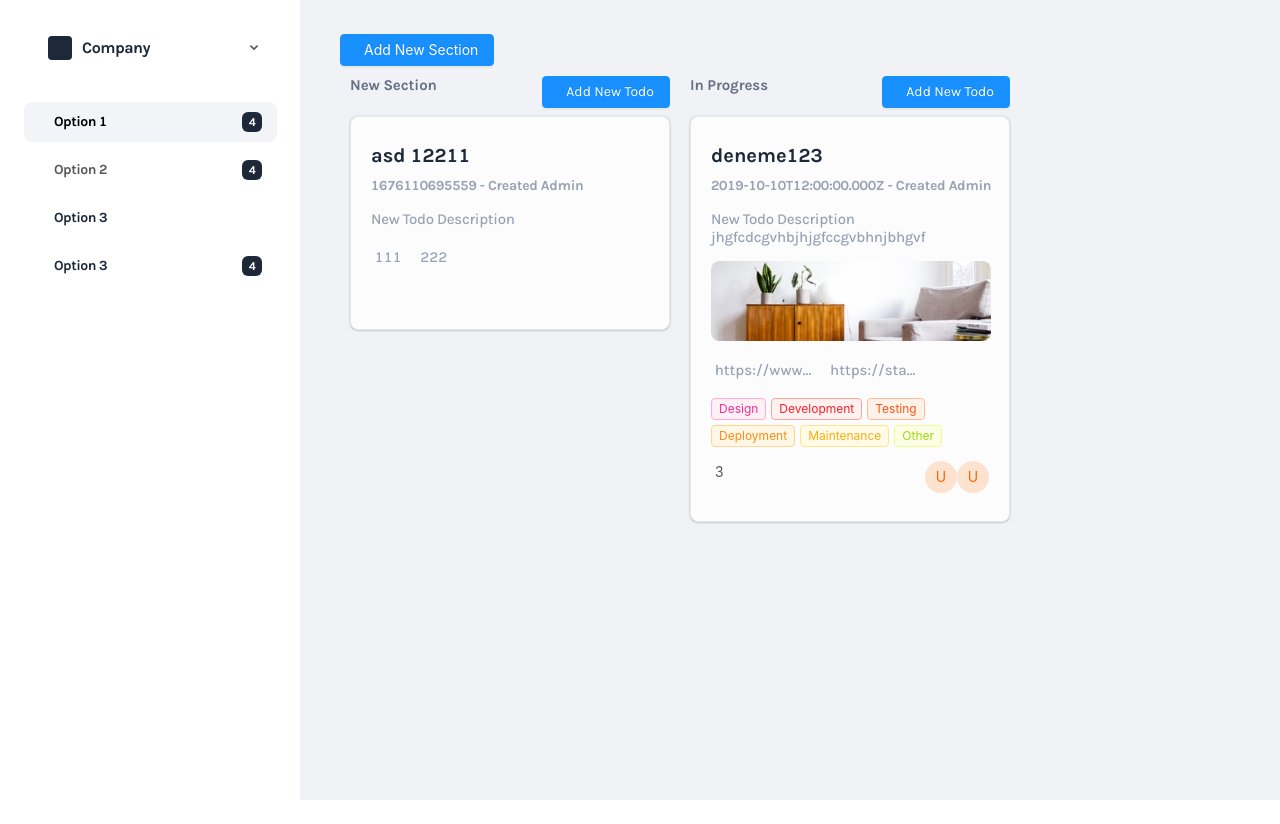
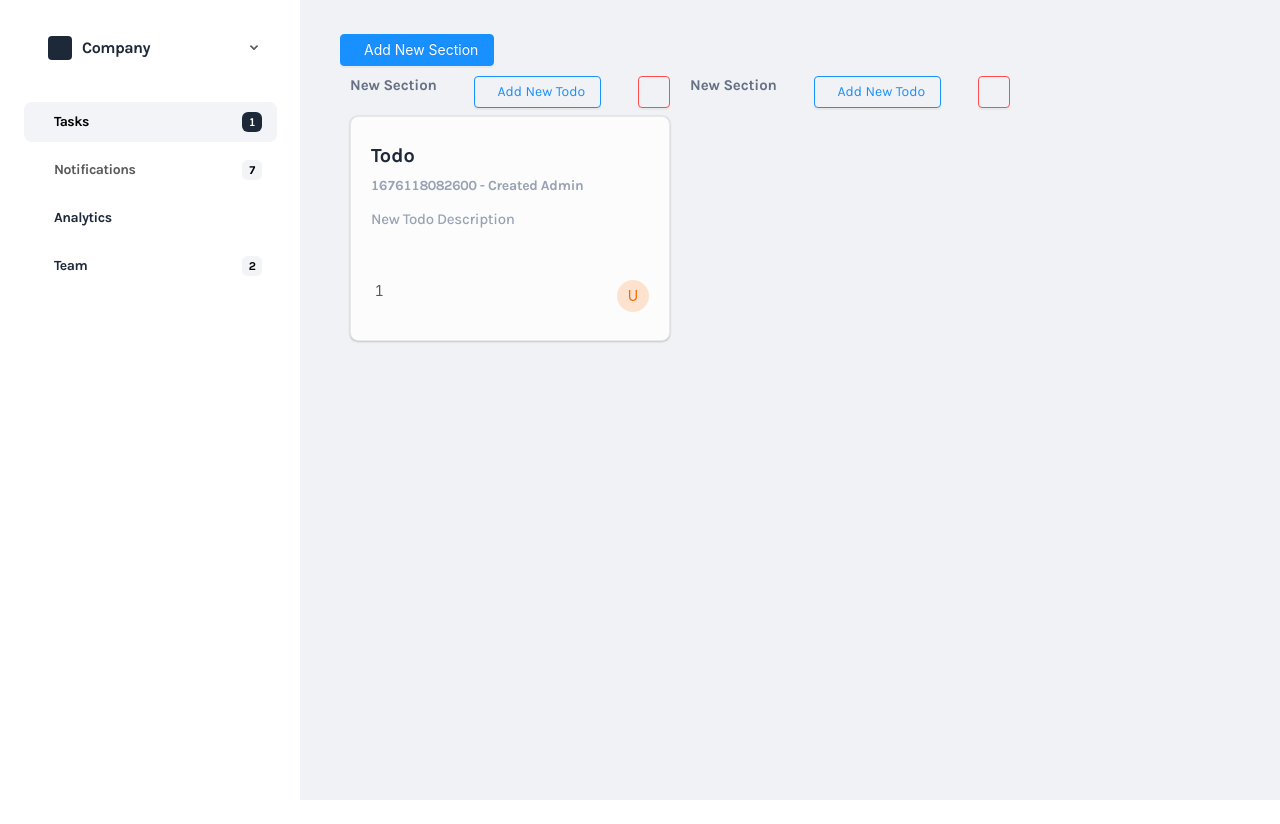
Before and after one commit to Omerkirkan/fr-dev-case, a Vue app: page /todos in a window 1280 px wide. Built offline with nearby package versions, Linux system fonts and the light colour scheme; data requests are answered from the project's data file.

Commit message:
add section, task button updated

```diff
--- a/db.json
+++ b/db.json
@@ -5,41 +5,23 @@
       "title": "New Section",
       "todos": [
         {
-          "id": 34641,
-          "title": "asd 12211",
+          "id": 51587,
+          "title": "Todo",
           "description": "New Todo Description",
-          "created_at": 1676110695559,
-          "link": "111",
-          "addition": "222",
+          "created_at": 1676118082600,
+          "link": null,
+          "addition": null,
           "labels": [],
-          "image": false
+          "image": false,
+          "comments": 1,
+          "followers": 1
         }
       ]
     },
     {
       "id": 2,
-      "title": "In Progress",
-      "todos": [
-        {
-          "id": 91356,
-          "title": "deneme123",
-          "description": "New Todo Description jhgfcdcgvhbjhjgfccgvbhnjbhgvf",
-          "created_at": "2019-10-10T12:00:00.000Z",
-          "link": "https://www.google.com",
-          "addition": "https://stackoverflow.com/",
-          "labels": [
-            "Design",
-            "Development",
-            "Testing",
-            "Deployment",
-            "Maintenance",
-            "Other"
-          ],
-          "image": true,
-          "comments": 3,
-          "followers": 2
-        }
-      ]
+      "title": "New Section",
+      "todos": []
     }
   ]
 }
--- a/src/components/SideBar.vue
+++ b/src/components/SideBar.vue
@@ -16,30 +16,31 @@
       <a-menu-item key="1">
         <router-link :to="{ name: 'todos' }">
           <a-icon type="appstore" />
-          <span>Option 1</span>
-          <span class="menu-count">4</span>
+          <span>Tasks</span>
+          <span class="menu-count">{{ todosCount }}</span>
         </router-link>
       </a-menu-item>
       <a-menu-item key="2">
         <router-link :to="{ name: 'todos' }">
         <a-icon type="bell" />
-        <span>Option 2</span>
-        <span class="menu-count">4</span>
+        <span>Notifications</span>
+        <span class="menu-count" style="background-color: #F2F4F7;color: black;">7</span>
       </router-link>
       </a-menu-item>
       <a-menu-item key="3">
         <a-icon type="bar-chart" />
-        <span>Option 3</span>
+        <span>Analytics</span>
       </a-menu-item>
       <a-menu-item key="4">
         <a-icon type="user" />
-        <span>Option 3</span>
-        <span class="menu-count">4</span>
+        <span>Team</span>
+        <span class="menu-count" style="background-color: #F2F4F7;color: black;">2</span>
       </a-menu-item>
     </a-menu>
   </a-layout-sider>
 </template>
   <script>
+  import { mapGetters } from 'vuex';
 export default {
   data() {
     return {
@@ -49,6 +50,10 @@ export default {
 
   mounted() {
     window.addEventListener("resize", this.resizeHandler);
+  },
+
+  computed: {
+    ...mapGetters(['todosCount']),
   },
 
   methods: {
--- a/src/components/Todo/SectionComp.vue
+++ b/src/components/Todo/SectionComp.vue
@@ -3,8 +3,8 @@
     <div class="list-section-header">
       <span v-if="!sectionTitleEdit" @click="editTitle()"> {{ section.title }} </span>
       <input type="text" v-model="sectionTitle" ref="sectiontitleedit" v-if="sectionTitleEdit" @blur="updateTitle()">
-      <a-button type="primary" @click="addNewTodo()"> <a-icon type="plus" /> Add New Todo </a-button>
-      <!-- <button @click="deleteSection()"> De </button> -->
+      <a-button type="primary" @click="addNewTodo()" ghost> <a-icon type="plus" /> Add New Todo </a-button>
+      <a-button type="danger" @click="deleteSection()" ghost> <a-icon type="delete" /></a-button>
     </div>
     <div class="list-section-body">
       <draggable
--- a/src/components/Todo/TodoCard.vue
+++ b/src/components/Todo/TodoCard.vue
@@ -96,9 +96,12 @@ export default {
 
   filters: {
     beShort(value) {
-      if (value.length > 11) {
+      if (value) {
+        if (value.length > 11) {
         return value.substring(0, 11) + "...";
       }
+      }
+
       return value;
     },
   },
--- a/src/store/index.js
+++ b/src/store/index.js
@@ -10,7 +10,9 @@ export default new Vuex.Store({
   },
   getters: {
     sections: (state) => state.sections,
-    todos: state => id => state.sections.find(section => section.id === id).todos
+    todos: state => id => state.sections.find(section => section.id === id).todos,
+    // get all todos count
+    todosCount: state => state.sections.reduce((acc, section) => acc + section.todos.length, 0),
   },
   mutations: {
     SET_SECTIONS(state, sections) {
```
